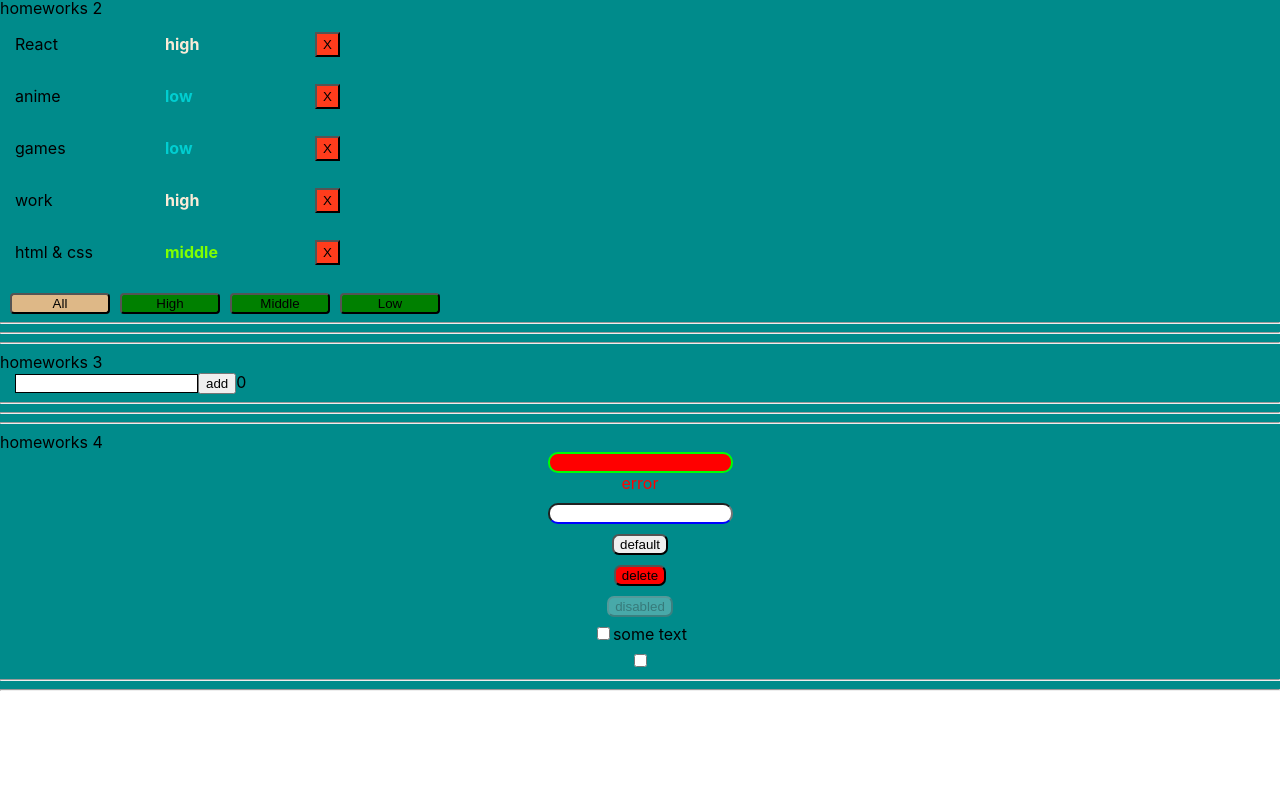
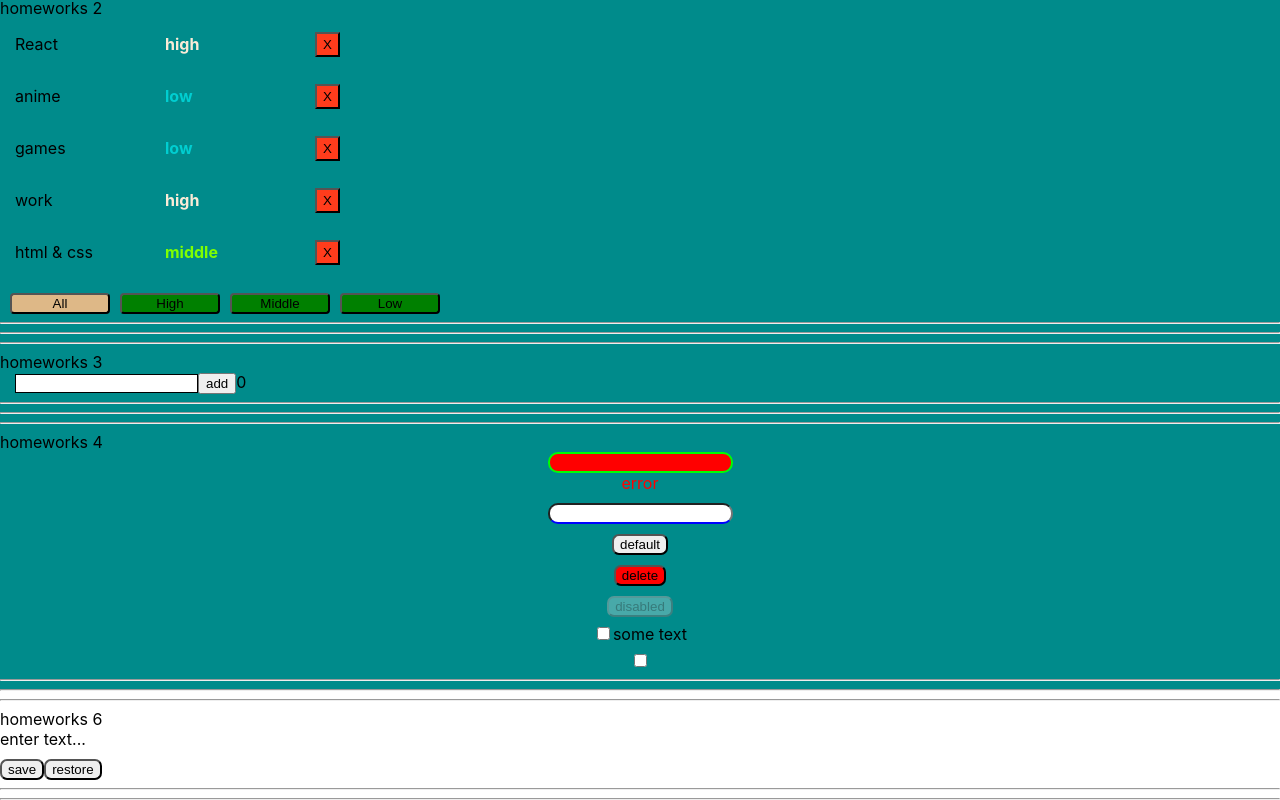
Before and after one commit to shastinmax/IT-INCUBATOR-HW, a React (Create React App) app: page /#/pre-junior in a window 1280 px wide. Shown: the part 358-1158 px from the top of the page. Before the commit the page ends 1049 px from the top, so only its background shows below. Built offline with nearby package versions, Linux system fonts and the light colour scheme.

Commit message:
add logic hw6

```diff
--- a/src/p2-homeworks/h5/Header.tsx
+++ b/src/p2-homeworks/h5/Header.tsx
@@ -7,7 +7,7 @@
         <div className={s.wrapper}>
             <NavLink className={s.headerLink} to={'/pre-junior'}>{'pre-junior'}</NavLink>
             <NavLink className={s.headerLink} to={'/junior'}>{'junior'}</NavLink>
-            <NavLink className={s.headerLink } to={'/junior-plus'}>{'junior-plus'}</NavLink>
+            <NavLink className={s.headerLink} to={'/junior-plus'}>{'junior-plus'}</NavLink>
             <div className={s.box}></div>
         </div>
     )
--- a/src/p2-homeworks/h5/pages/PreJunior.tsx
+++ b/src/p2-homeworks/h5/pages/PreJunior.tsx
@@ -3,6 +3,7 @@
 import HW2 from '../../h2/HW2'
 import HW3 from '../../h3/HW3'
 import HW4 from '../../h4/HW4'
+import HW6 from "../../h6/HW6";
 
 export function PreJunior() {
     return (
@@ -11,7 +12,7 @@
             <HW2/>
             <HW3/>
             <HW4/>
-            {/*<HW6/>*/}
+            <HW6/>
 
         </div>
     )
--- a/src/p2-homeworks/h6/HW6.tsx
+++ b/src/p2-homeworks/h6/HW6.tsx
@@ -10,7 +10,7 @@
         saveState<string>('editable-span-value', value)
     }
     const restore = () => {
-        // setValue()
+       setValue(()=>restoreState('editable-span-value', value))
     }
 
     return (
--- a/src/p2-homeworks/h6/common/c4-SuperEditableSpan/SuperEditableSpan.tsx
+++ b/src/p2-homeworks/h6/common/c4-SuperEditableSpan/SuperEditableSpan.tsx
@@ -31,16 +31,18 @@
     const {children, onDoubleClick, className, ...restSpanProps} = spanProps || {}
 
     const onEnterCallback = () => {
+
         // setEditMode() // выключить editMode при нажатии Enter
-
+        setEditMode(false)
         onEnter && onEnter()
     }
     const onBlurCallback = (e: React.FocusEvent<HTMLInputElement>) => {
         // setEditMode() // выключить editMode при нажатии за пределами инпута
-
+        setEditMode(false)
         onBlur && onBlur(e)
     }
     const onDoubleClickCallBack = (e: React.MouseEvent<HTMLSpanElement, MouseEvent>) => {
+        setEditMode(true)
         // setEditMode() // включить editMode при двойном клике
 
         onDoubleClick && onDoubleClick(e)
```
